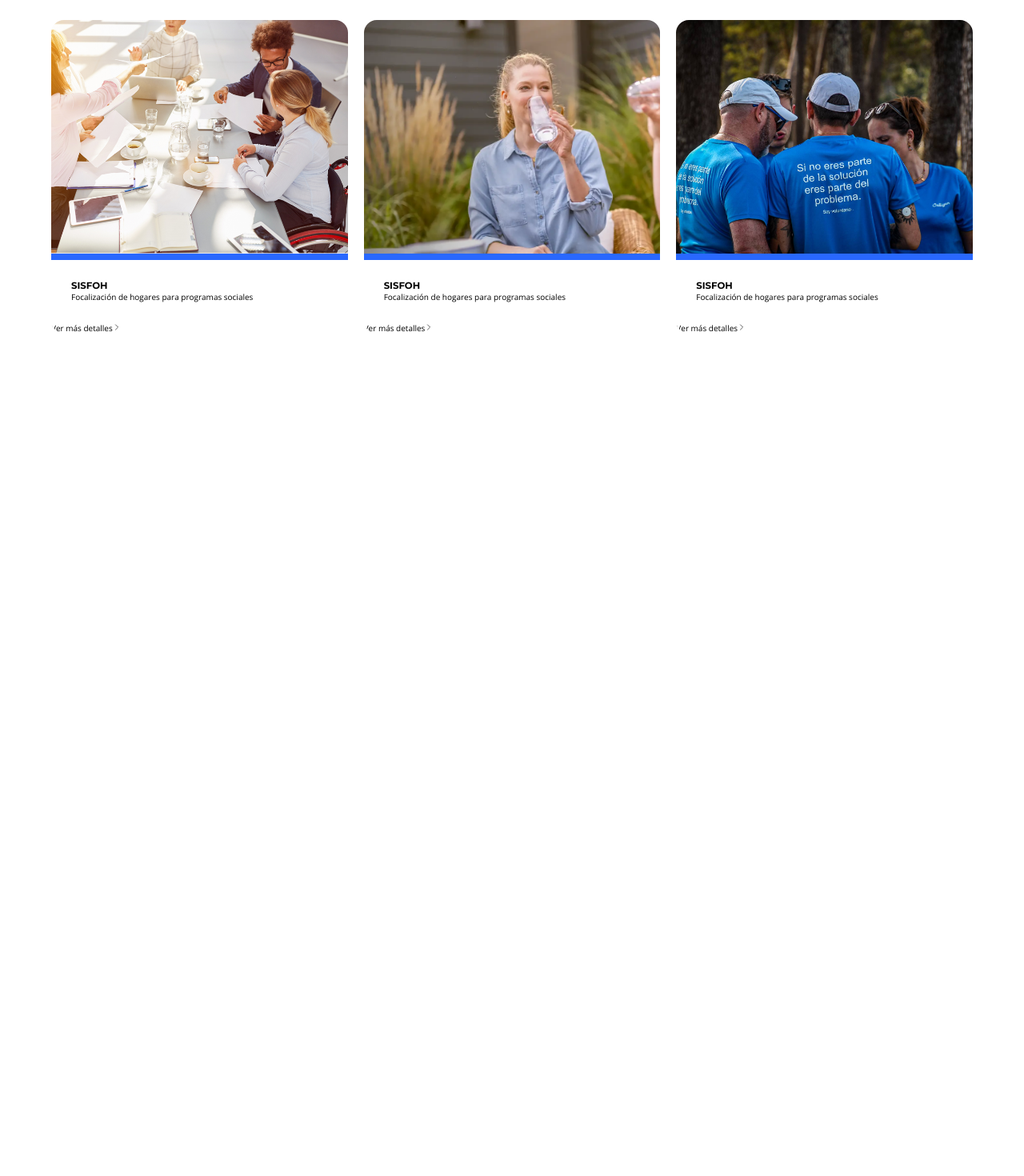
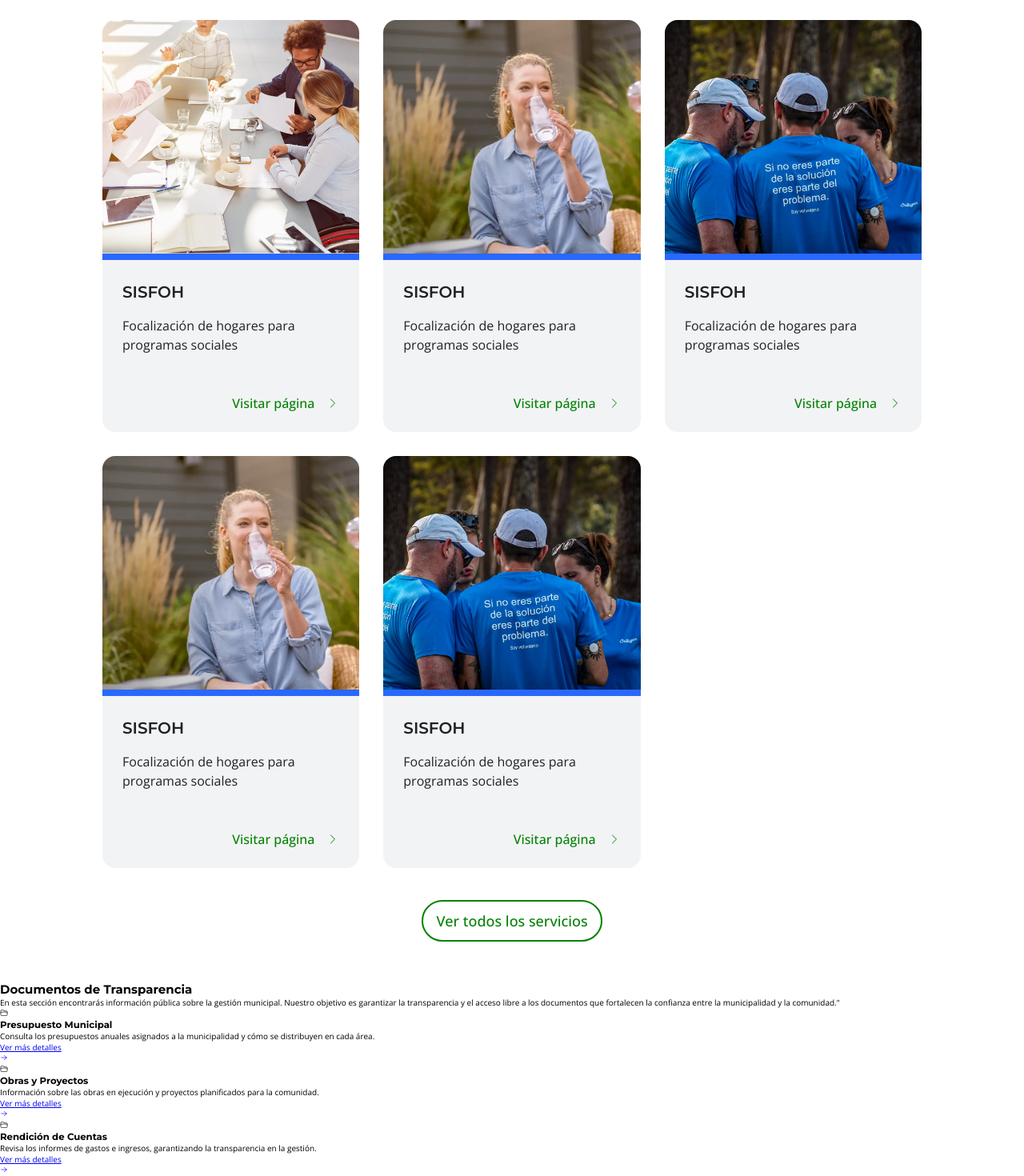
Before and after one commit to migueljarecca/huanuara-web, a React (Vite) app in the folder client/: page / in a window 1280 px wide. Shown: the part 1124-2594 px from the top of the page at 80% size. Before the commit the page ends 1591 px from the top, so only its background shows below. Built offline with nearby package versions, Linux system fonts and the light colour scheme.

Commit message:
created html for transparency section

```diff
--- a/client/src/App.css
+++ b/client/src/App.css
@@ -439,7 +439,7 @@
 /* ============================================================ */
 
 .home-services {
-  padding: 5rem 5%;
+  padding: 5rem 10%;
   background: var(--bg-primary);
 }
 
@@ -472,7 +472,7 @@
   grid-template-columns: repeat(3, 1fr);
   grid-template-rows: auto;
 
-  gap: 2rem;
+  gap: 3rem;
 }
 
 .home-services__card {
@@ -480,7 +480,7 @@
   flex-direction: column;
   border-radius: 16px;
   overflow: hidden;
-  background: #fff;
+  background: #f2f3f5;
   /* position: relative; */
 
 
@@ -512,3 +512,73 @@
   display: flex;
   flex-direction: column;
 }
+
+.home-services__card .card-body .card-title {
+  font-size: 2rem;
+  color: #030306E0;
+  font-weight: 600;
+  line-height: 1.5;
+  margin-bottom: 1.5rem;
+}
+
+.home-services__card .card-body .card-subtitle {
+  font-size: 1.6rem;
+  color: #030306E0;
+  font-weight: 400;
+  line-height: 1.5;
+}
+
+.home-services__card .card-action {
+  display: flex;
+  align-items: center;
+  justify-content: flex-end;
+  padding: 2.5rem;
+  gap: 1.5rem;
+}
+
+.home-services__card .card-action span {
+  font-size: 1.6rem;
+  color: var(--color-text-subtitle);
+  font-weight: 500;
+}
+
+.home-services__card .card-action .wrapper-icon {
+  display: flex;
+  align-items: center;
+  width: 1.6rem;
+  height: 1.6rem;
+}
+
+.home-services__card .card-action .wrapper-icon svg {
+  width: 100%;
+  height: 100%;
+  aspect-ratio: 1 / 1;
+  color: var(--color-text-header);
+}
+
+.home-services__see-more {
+  display: flex;
+  justify-content: center;
+  margin-top: 1.5rem;
+}
+
+.home-services__see-more-link {
+  text-decoration: none;
+  font-size: 1.8rem;
+  color: var(--color-text-subtitle);
+  font-weight: 500;
+  border: 2px solid var(--color-text-subtitle);
+  padding: 1.2rem 1.6rem;
+  border-radius: 50px;
+
+  transition: all .3s ease-in-out;
+}
+
+.home-services__see-more-link:hover {
+  background: var(--color-text-subtitle);
+  color: #fff;
+  box-shadow: 0 0 8px 0 rgba(0, 0, 0, 0.25);
+}
+
+/* home-transparency */
+/* ============================================================ */
--- a/client/src/assets/icons/Icons.jsx
+++ b/client/src/assets/icons/Icons.jsx
@@ -67,3 +67,24 @@ export const BookOpen = () => {
         </svg>
     )
 }
+
+/* ============================================================ */
+/* Home transparency */
+/* ============================================================ */
+
+/* hi2 HiOutlineFolder */
+export const Folder = () => {
+    return (
+        <svg stroke="currentColor" fill="none" stroke-width="1.5" viewBox="0 0 24 24" aria-hidden="true" height="1em" width="1em" xmlns="http://www.w3.org/2000/svg">
+            <path stroke-linecap="round" stroke-linejoin="round" d="M2.25 12.75V12A2.25 2.25 0 0 1 4.5 9.75h15A2.25 2.25 0 0 1 21.75 12v.75m-8.69-6.44-2.12-2.12a1.5 1.5 0 0 0-1.061-.44H4.5A2.25 2.25 0 0 0 2.25 6v12a2.25 2.25 0 0 0 2.25 2.25h15A2.25 2.25 0 0 0 21.75 18V9a2.25 2.25 0 0 0-2.25-2.25h-5.379a1.5 1.5 0 0 1-1.06-.44Z"></path>
+        </svg>
+    )
+}
+
+export const ArrowSmallRight = () => {
+    return (
+        <svg stroke="currentColor" fill="none" stroke-width="1.5" viewBox="0 0 24 24" aria-hidden="true" height="1em" width="1em" xmlns="http://www.w3.org/2000/svg">
+            <path stroke-linecap="round" stroke-linejoin="round" d="M4.5 12h15m0 0-6.75-6.75M19.5 12l-6.75 6.75"></path>
+        </svg>
+    )
+}
--- a/client/src/pages/public/Home.jsx
+++ b/client/src/pages/public/Home.jsx
@@ -1,5 +1,5 @@
-import { BookOpen, ChevronRight } from "../../assets/icons/Icons"
-import { NavLink } from "react-router-dom"
+import { ArrowSmallRight, BookOpen, ChevronRight, Folder } from "../../assets/icons/Icons"
+import { Link, NavLink } from "react-router-dom"
 
 import homeServicesCard1 from "../../assets/images/home/ServicesCard/home-services-card-1.png"
 import homeServicesCard2 from "../../assets/images/home/ServicesCard/home-services-card-2.webp"
@@ -96,7 +96,6 @@ export const Home = () => {
 
                     <div className="home-services__grid">
 
-                        {/* <div className="home-services__wrapper-card"> */}
                         <div className="home-services__card">
                             <NavLink to={'/login'} className="card-link"></NavLink>
                             <div className="card-wrapper-img">
@@ -104,18 +103,18 @@ export const Home = () => {
                             </div>
 
                             <div className="card-body">
-                                    <h3>SISFOH</h3>
-                                    <p>Focalización de hogares para programas sociales</p>
+                                <h3 className="card-title">SISFOH</h3>
+                                <p className="card-subtitle">Focalización de hogares para programas sociales</p>
                             </div>
 
                             <div className="card-action">
-                                    <span>Ver más detalles</span>
+                                <span>Visitar página</span>
+                                <div className="wrapper-icon">
                                     <ChevronRight />
                                 </div>
                             </div>
-                        {/* </div> */}
+                        </div>
 
-                        <div className="home-services__wrapper-card">
                         <div className="home-services__card">
                             <NavLink to={'/login'} className="card-link"></NavLink>
                             <div className="card-wrapper-img">
@@ -123,18 +122,18 @@ export const Home = () => {
                             </div>
 
                             <div className="card-body">
-                                    <h3>SISFOH</h3>
-                                    <p>Focalización de hogares para programas sociales</p>
+                                <h3 className="card-title">SISFOH</h3>
+                                <p className="card-subtitle">Focalización de hogares para programas sociales</p>
                             </div>
 
                             <div className="card-action">
-                                    <span>Ver más detalles</span>
+                                <span>Visitar página</span>
+                                <div className="wrapper-icon">
                                     <ChevronRight />
                                 </div>
                             </div>
                         </div>
 
-                        <div className="home-services__wrapper-card">
                         <div className="home-services__card">
                             <NavLink to={'/login'} className="card-link"></NavLink>
                             <div className="card-wrapper-img">
@@ -142,17 +141,141 @@ export const Home = () => {
                             </div>
 
                             <div className="card-body">
-                                    <h3>SISFOH</h3>
-                                    <p>Focalización de hogares para programas sociales</p>
+                                <h3 className="card-title">SISFOH</h3>
+                                <p className="card-subtitle">Focalización de hogares para programas sociales</p>
                             </div>
 
                             <div className="card-action">
-                                    <span>Ver más detalles</span>
+                                <span>Visitar página</span>
+                                <div className="wrapper-icon">
                                     <ChevronRight />
                                 </div>
                             </div>
                         </div>
 
+                        <div className="home-services__card">
+                            <NavLink to={'/login'} className="card-link"></NavLink>
+                            <div className="card-wrapper-img">
+                                <img src={homeServicesCard2} alt="Service Icon 1" />
+                            </div>
+
+                            <div className="card-body">
+                                <h3 className="card-title">SISFOH</h3>
+                                <p className="card-subtitle">Focalización de hogares para programas sociales</p>
+                            </div>
+
+                            <div className="card-action">
+                                <span>Visitar página</span>
+                                <div className="wrapper-icon">
+                                    <ChevronRight />
+                                </div>
+                            </div>
+                        </div>
+
+                        <div className="home-services__card">
+                            <NavLink to={'/login'} className="card-link"></NavLink>
+                            <div className="card-wrapper-img">
+                                <img src={homeServicesCard3} alt="Service Icon 1" />
+                            </div>
+
+                            <div className="card-body">
+                                <h3 className="card-title">SISFOH</h3>
+                                <p className="card-subtitle">Focalización de hogares para programas sociales</p>
+                            </div>
+
+                            <div className="card-action">
+                                <span>Visitar página</span>
+                                <div className="wrapper-icon">
+                                    <ChevronRight />
+                                </div>
+                            </div>
+                        </div>
+                    </div>
+
+                    <div className="home-services__see-more">
+                        <Link to={'/login'} className="home-services__see-more-link">
+                            Ver todos los servicios
+                        </Link>
+                    </div>
+
+                </div>
+            </section>
+
+            <section className="home-transparency">
+
+                <div className="home-transparency__container">
+                    <div className="home-transparency__content">
+                        <h2 className="home-transparency__title">Documentos de Transparencia</h2>
+                        <p className="subtitle">
+                            En esta sección encontrarás información pública sobre la gestión municipal.
+                            Nuestro objetivo es garantizar la transparencia y el acceso libre a los documentos que
+                            fortalecen la confianza entre la municipalidad y la comunidad."</p>
+                    </div>
+                </div>
+
+                <div className="home-transparency__grid">
+
+                    <div className="home-transparency__card">
+                        <div className="wrapper-icon">
+                            <Folder />
+                        </div>
+
+                        <div className="card-body">
+                            <h3 className="card-title">Presupuesto Municipal</h3>
+                            <p className="card-subtitle">Consulta los presupuestos anuales asignados a la municipalidad y cómo se distribuyen en cada área.</p>
+                        </div>
+
+
+                        <div className="card-action">
+                            <Link to={'/login'} className="home-transparency__see-more-link">
+                                <span>Ver más detalles</span>
+                                <div className="wrapper-icon">
+                                    <ArrowSmallRight />
+                                </div>
+                            </Link>
+                        </div>
+                    </div>
+
+                    <div className="home-transparency__card">
+                        <div className="wrapper-icon">
+                            <Folder />
+                        </div>
+
+                        <div className="card-body">
+                            <h3 className="card-title">Obras y Proyectos</h3>
+                            <p className="card-subtitle">Información sobre las obras en ejecución y proyectos planificados para la comunidad.</p>
+                        </div>
+
+
+                        <div className="card-action">
+                            <Link to={'/login'} className="home-transparency__see-more-link">
+                                <span>Ver más detalles</span>
+                                <div className="wrapper-icon">
+                                    <ArrowSmallRight />
+                                </div>
+                            </Link>
+                        </div>
+                    </div>
+
+                    <div className="home-transparency__card">
+                        <div className="wrapper-icon">
+                            <Folder />
+                        </div>
+
+                        <div className="card-body">
+                            <h3 className="card-title">Rendición de Cuentas</h3>
+                            <p className="card-subtitle">Revisa los informes de gastos e ingresos, garantizando la transparencia en la gestión.</p>
+                        </div>
+
+
+                        <div className="card-action">
+                            <Link to={'/login'} className="home-transparency__see-more-link">
+                                <span>Ver más detalles</span>
+                                <div className="wrapper-icon">
+                                    <ArrowSmallRight />
+                                </div>
+                            </Link>
+                        </div>
                     </div>
 
                 </div>
```
Lines whose indentation alone changed are shown as unchanged.
